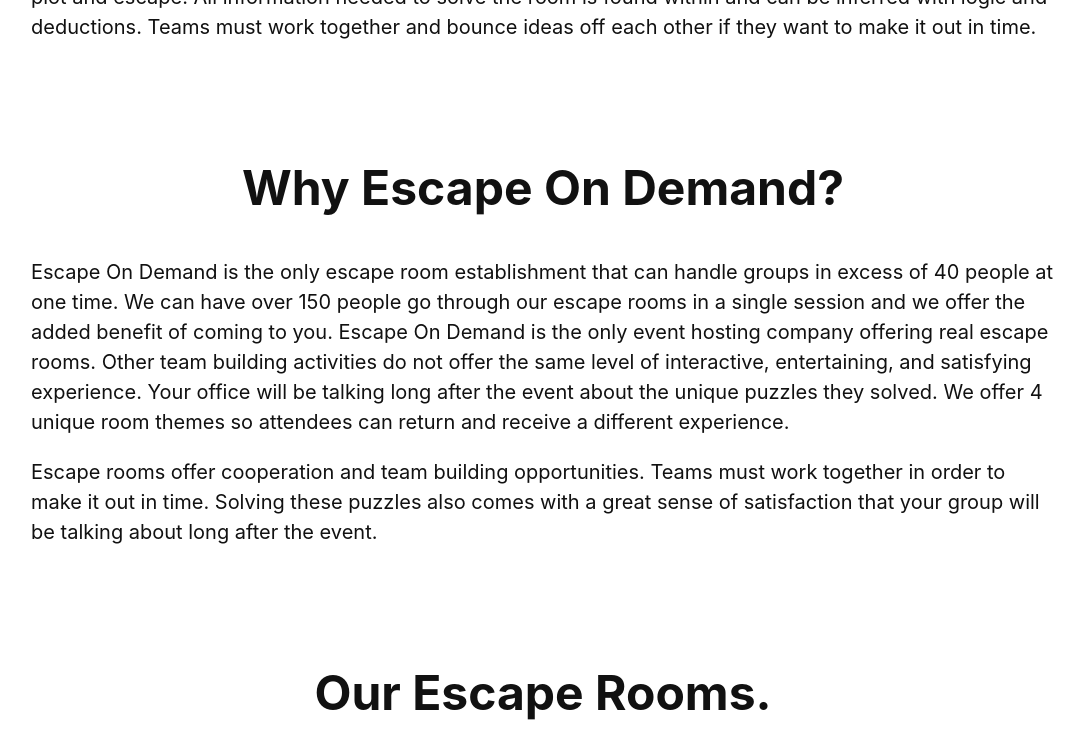
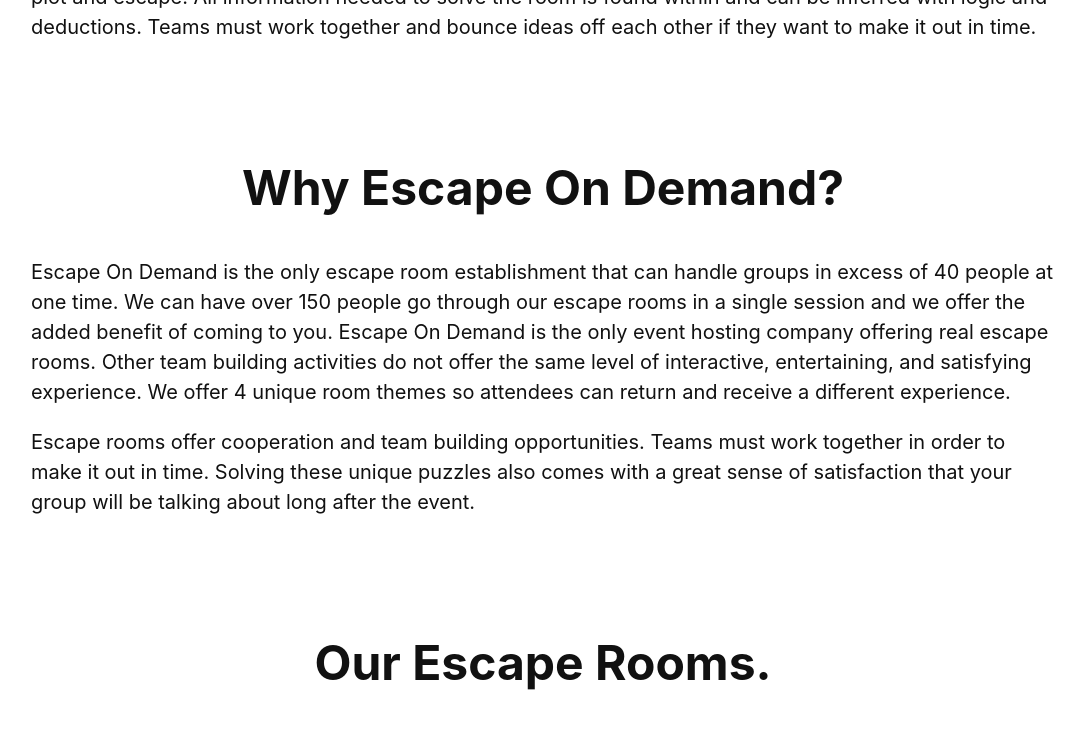
Before and after one commit to EscapeOnDemand/escapeondemand.github.io, a Jekyll site: the page built from _pages/index.html, in a window 1280 px wide and 900 px high, scrolled down 1002 px, cut to the strip 0-729 px from the top of the window. Shown: the whole strip, without its empty margins (97-1179 px from the left). Built offline with Jekyll 4.4.1, drawn with Linux system fonts in a browser that asks for light colours.

Commit message:
Update the why content

```diff
--- a/_includes/why.html
+++ b/_includes/why.html
@@ -3,8 +3,9 @@
     <h2 class="f1 lh-title mt0 tc">Why Escape On Demand?</h2>
 
     <div class="f4 lh-copy">
-      <p>Escape On Demand is the only escape room establishment that can handle groups in excess of 40 people at one time. We can have over 150 people go through our escape rooms in a single session and we offer the added benefit of coming to you. Escape On Demand is the only event hosting company offering real escape rooms. Other team building activities do not offer the same level of interactive, entertaining, and satisfying experience. Your office will be talking long after the event about the unique puzzles they solved. We offer 4 unique room themes so attendees can return and receive a different experience.</p>
-      <p>Escape rooms offer cooperation and team building opportunities. Teams must work together in order to make it out in time. Solving these puzzles also comes with a great sense of satisfaction that your group will be talking about long after the event.</p>
+      <p>Escape On Demand is the only escape room establishment that can handle groups in excess of 40 people at one time. We can have over 150 people go through our escape rooms in a single session and we offer the added benefit of coming to you. Escape On Demand is the only event hosting company offering real escape rooms. Other team building activities do not offer the same level of interactive, entertaining, and satisfying experience. We offer 4 unique room themes so attendees can return and receive a different experience.</p>
+
+      <p>Escape rooms offer cooperation and team building opportunities. Teams must work together in order to make it out in time. Solving these unique puzzles also comes with a great sense of satisfaction that your group will be talking about long after the event.</p>
 
       {% comment %}
       <!--
```
